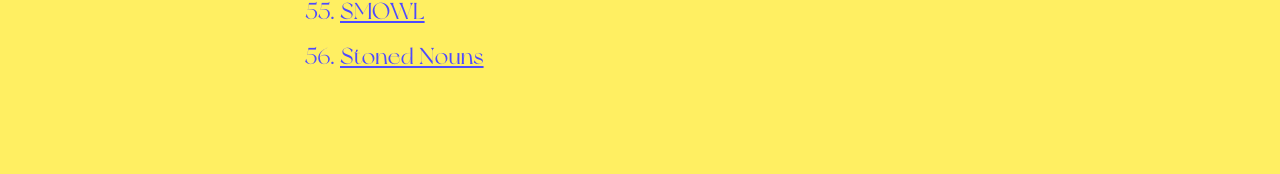
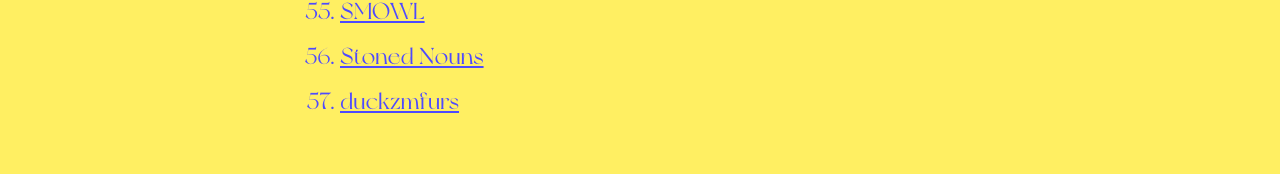
Before and after one commit to emmajane1313/the-timeless-quest, a Next.js app: page / in a window 1280 px wide. Shown: the part 3588-3762 px from the top of the page. Built offline with nearby package versions, Linux system fonts and the light colour scheme; no server answers.

Commit message:
add duckz

```diff
--- a/pages/index.js
+++ b/pages/index.js
@@ -395,6 +395,9 @@ export default function Home() {
             <li>
               <a href="https://twitter.com/stonednouns" target= "_blank" rel="noreferrer">Stoned Nouns</a>
             </li>
+            <li>
+              <a href="https://twitter.com/duckzmfurs" target= "_blank" rel="noreferrer">duckzmfurs</a>
+            </li>
           </ul>
         </section>
       </main>
```
